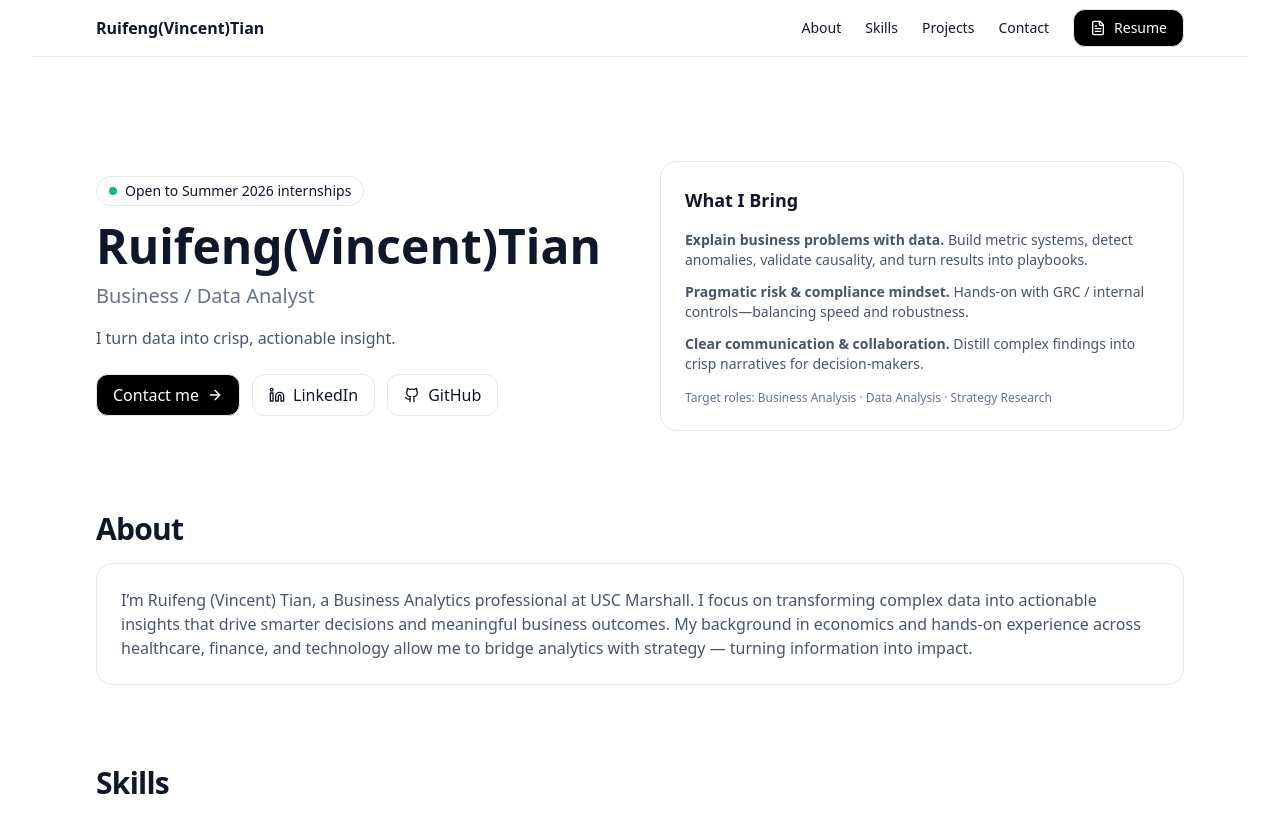
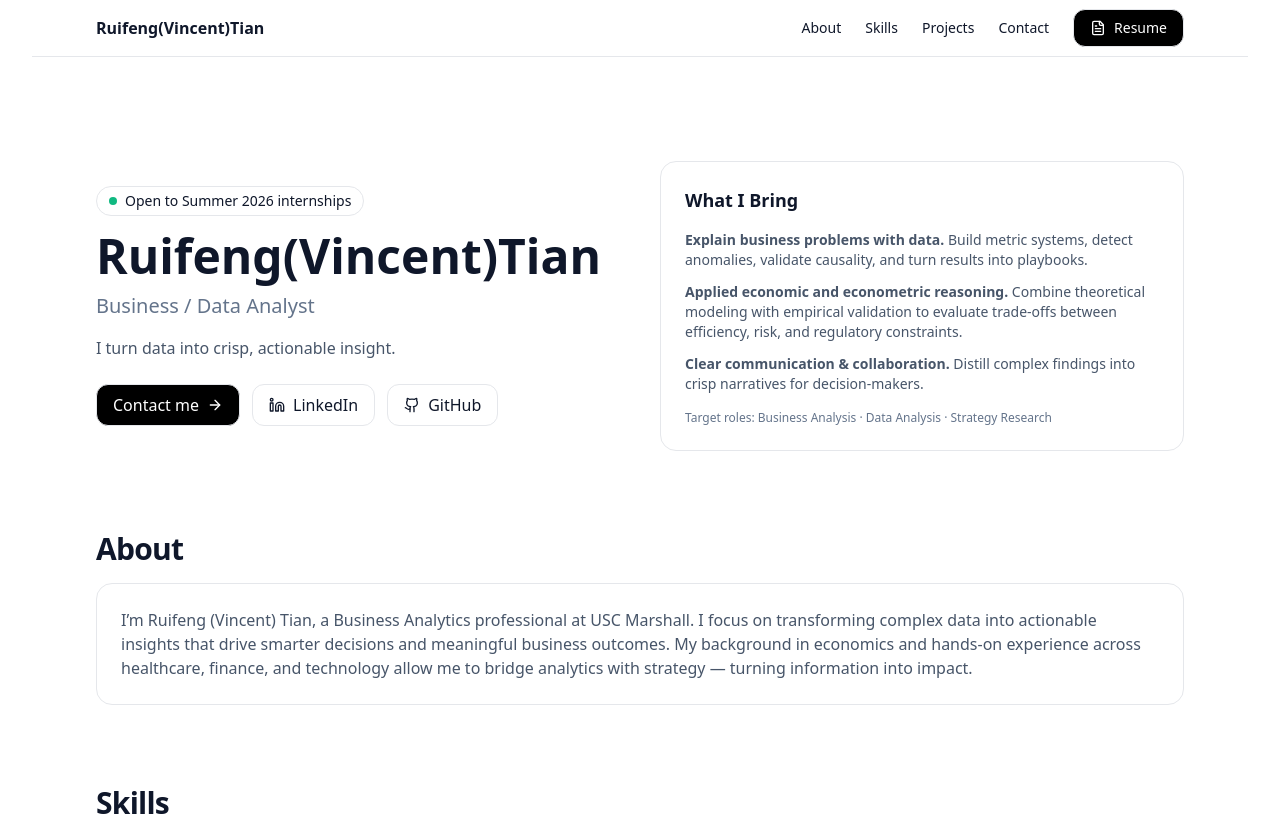
Before and after one commit to Ruifeng-T/ruifeng-site, a Next.js app: page / in a window 1280 px wide. Shown: the top 816 px of the page. Built offline with nearby package versions, Linux system fonts and the light colour scheme.

Commit message:
Update index.tsx

```diff
--- a/pages/index.tsx
+++ b/pages/index.tsx
@@ -69,7 +69,7 @@ export default function Home() {
               <h3 className="text-lg font-semibold mb-4">What I Bring</h3>
               <ul className="space-y-3 text-sm text-slate-600">
                 <li><strong>Explain business problems with data.</strong> Build metric systems, detect anomalies, validate causality, and turn results into playbooks.</li>
-                <li><strong>Pragmatic risk & compliance mindset.</strong> Hands-on with GRC / internal controls—balancing speed and robustness.</li>
+                <li><strong>Applied economic and econometric reasoning.</strong> Combine theoretical modeling with empirical validation to evaluate trade-offs between efficiency, risk, and regulatory constraints.</li>
                 <li><strong>Clear communication & collaboration.</strong> Distill complex findings into crisp narratives for decision-makers.</li>
               </ul>
               <p className="mt-4 text-xs text-slate-500">Target roles: Business Analysis · Data Analysis · Strategy Research</p>
```
